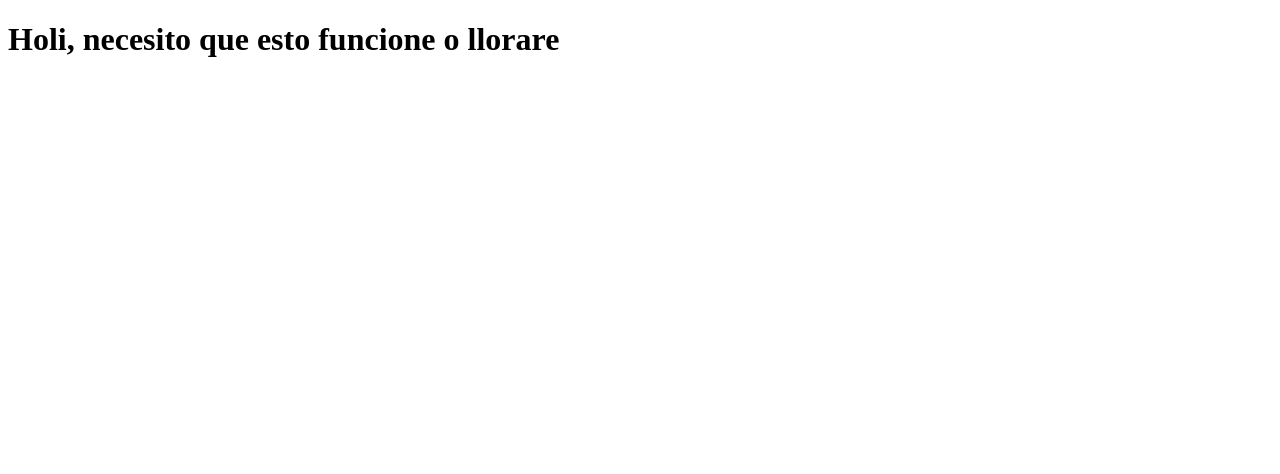
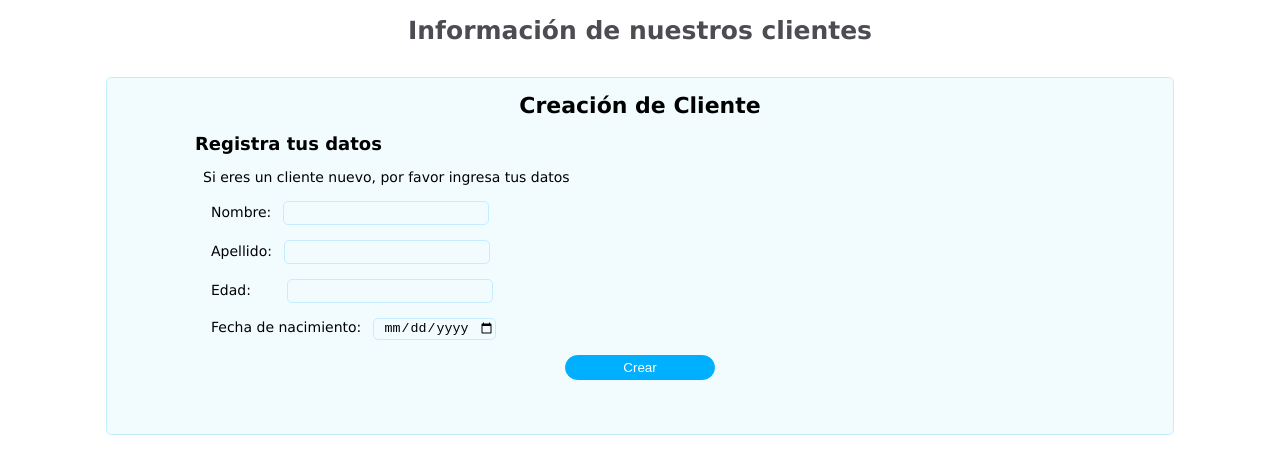
Before and after one commit to LauG17/reto-vtex, a plain HTML site: page index.html in a window 1280 px wide. Drawn offline with nearby package versions, Linux system fonts and the light colour scheme.

Commit message:
feat: add form crear, style: stlyles form crear

```diff
--- a/index.html
+++ b/index.html
@@ -8,7 +8,37 @@
         <link rel="stylesheet" href="styles.css">
     </head>
     <body>
-        <h1>Holi, necesito que esto funcione o llorare</h1>
+        <h1 class="title-infoClientes">Información de nuestros clientes</h1>
+        <div class="content">
+            <div class="addclientes">
+                <h1 class="title-form">Creación de Cliente</h1>
+                <h2 class="subtitle-form">Registra tus datos</h2>
+                <p class="text-form">Si eres un cliente nuevo, por favor ingresa tus datos</p>
+                <form class="form-Addclientes">
+                    <p>
+                      <div>
+                        <label for="name">Nombre:</label>
+                        <input type="text" id="name" name="user_name" />
+                      </div>
+                      <div>
+                        <label for="lastname">Apellido:</label>
+                        <input type="text" id="lastname" name="user_lastname" />
+                      </div>
+                      <div>
+                        <label for="age">Edad:</label>
+                        <input type="number" id="age" name="user_age"></textarea>
+                      </div>
+                      <div>
+                        <label for="birthdate">Fecha de nacimiento:</label>
+                        <input type="date" id="birthdate" name="user_birthdate"></textarea>
+                      </div>
+                      <div class="button-Addclientes">
+                        <input type="submit" value="Crear">
+                      </div>
+                    </p>
+                </form>
+            </div>
+        </div>
 
      <script src="https://code.jquery.com/jquery-3.7.0.min.js"></script>
      <script src="main.js"></script>
--- a/styles.css
+++ b/styles.css
@@ -0,0 +1,92 @@
+.title-infoClientes {
+    font-size: 25px;
+    font-weight: bold;
+    text-align: center;
+    justify-content: center;
+    padding: 0 8px;
+    margin: 16px 0;
+    color: #4b4d53;
+    font-family: 'Lucida Sans', 'Lucida Sans Regular', 'Lucida Grande', 'Lucida Sans Unicode', Geneva, Verdana, sans-serif;
+}
+
+.content {
+    height: 390px;
+    width: 100%;
+    display: flex;
+    justify-content: center;
+}
+
+.addclientes {
+    width: 1050px;
+    border: 1px solid #C4EEFF;
+    border-radius: 5px;
+    margin: 16px 0;
+    padding: 0 8px;
+    background-color: #F2FCFF;
+}
+
+.title-form {
+    font-size: 22px;
+    font-weight: bold;
+    justify-content: center;
+    text-align: center;
+    color: #000;
+    font-family: 'Lucida Sans', 'Lucida Sans Regular', 'Lucida Grande', 'Lucida Sans Unicode', Geneva, Verdana, sans-serif;
+}
+
+.subtitle-form {
+    font-size: 18px;
+    font-weight: bold;
+    padding: 0 5pc;
+    color: #000;
+    font-family: 'Lucida Sans', 'Lucida Sans Regular', 'Lucida Grande', 'Lucida Sans Unicode', Geneva, Verdana, sans-serif;
+}
+
+.text-form {
+    font-size: 14px;
+    padding: 0 5.5pc;
+    color: #000;
+    font-family: 'Lucida Sans', 'Lucida Sans Regular', 'Lucida Grande', 'Lucida Sans Unicode', Geneva, Verdana, sans-serif;
+}
+
+label {
+    font-family: 'Lucida Sans', 'Lucida Sans Regular', 'Lucida Grande', 'Lucida Sans Unicode', Geneva, Verdana, sans-serif;
+    padding: 0 8px 0 6pc;
+    font-size: 14px;
+}
+
+input {
+    border: 1px solid #C4EEFF;
+    border-radius: 5px;
+    background-color: #F2FCFF;
+    width: 200px;
+    height: 20px;
+}
+
+input#age {
+    margin-left: 1.5pc;
+}
+
+input#birthdate {
+    width: 120px;
+    text-align: center;
+}
+
+.form-Addclientes div {
+    margin: 15px 0;
+}
+
+.button-Addclientes {
+    justify-content: center;
+    display: flex;
+}
+
+.button-Addclientes input {
+    border-radius: 20px;
+    background-color: #00B0FF;
+    border: 1px solid #00B0FF;
+    width: 150px;
+    height: 25px;
+    color: #fff;
+    cursor: pointer;
+}
```
